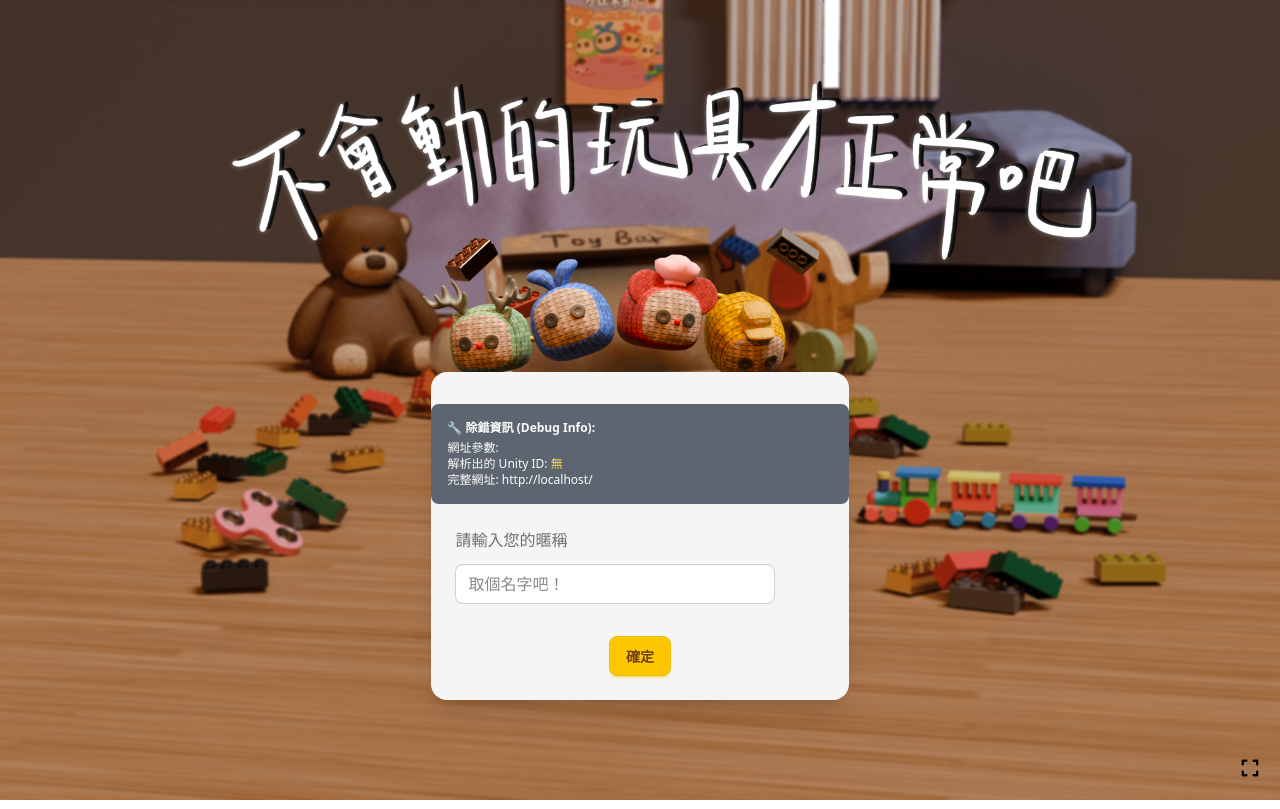
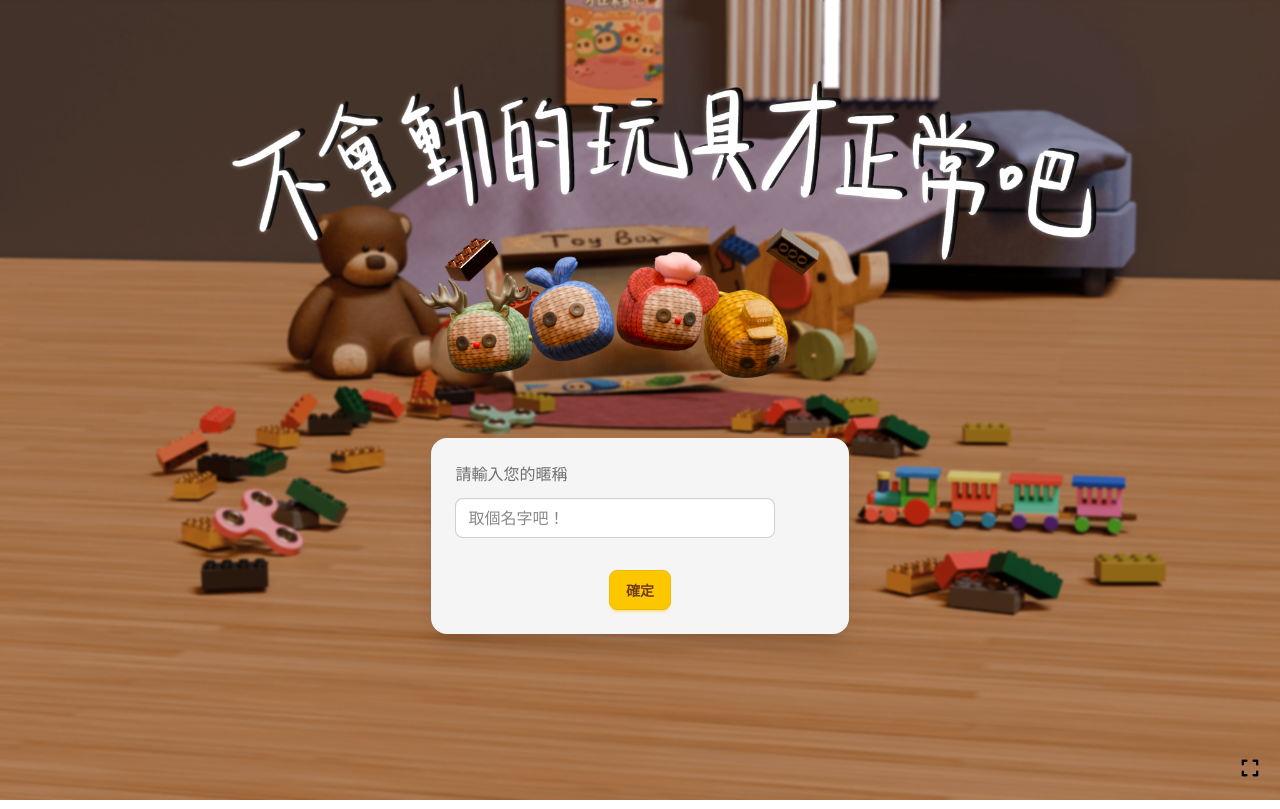
Before and after one commit to Joanne0119/Web_toyCantMove, a React (Vite) app: page / in a window 1280 px wide. Built offline with nearby package versions, Linux system fonts and the light colour scheme.

Commit message:
close the debug messages

```diff
--- a/src/main.jsx
+++ b/src/main.jsx
@@ -3,12 +3,12 @@ import ReactDOM from 'react-dom/client'
 import App from './App.jsx'
 import './index.css'
 import { BrowserRouter } from 'react-router-dom';
-import VConsole from 'vconsole';
+// import VConsole from 'vconsole';
 
-const urlParams = new URLSearchParams(window.location.search);
-if (urlParams.get('debug') === 'true' || process.env.NODE_ENV === 'development') {
-  new VConsole({ theme: 'dark' });
-}
+// const urlParams = new URLSearchParams(window.location.search);
+// if (urlParams.get('debug') === 'true' || process.env.NODE_ENV === 'development') {
+//   new VConsole({ theme: 'dark' });
+// }
 
 ReactDOM.createRoot(document.getElementById('root')).render(
   // <React.StrictMode>
--- a/src/pages/EnterName.jsx
+++ b/src/pages/EnterName.jsx
@@ -115,12 +115,13 @@ const EnterName = () => {
           delay: 0.8
         }}
       >
-        <div className="mt-8 p-4 bg-gray-800 text-white text-xs rounded-lg break-all opacity-70">
+        {/* debug info */}
+          {/* <div className="mt-8 p-4 bg-gray-800 text-white text-xs rounded-lg break-all opacity-70">
             <p className="font-bold mb-1">🔧 除錯資訊 (Debug Info):</p>
             <p>網址參數: {window.location.search}</p>
             <p>解析出的 Unity ID: <span className="text-yellow-400">{unityPeerId || '無'}</span></p>
             <p>完整網址: {window.location.href}</p>
-          </div>
+          </div> */}
         <div className="card-body">
           <div className="form-control">
             <label className="label select-none">
```
